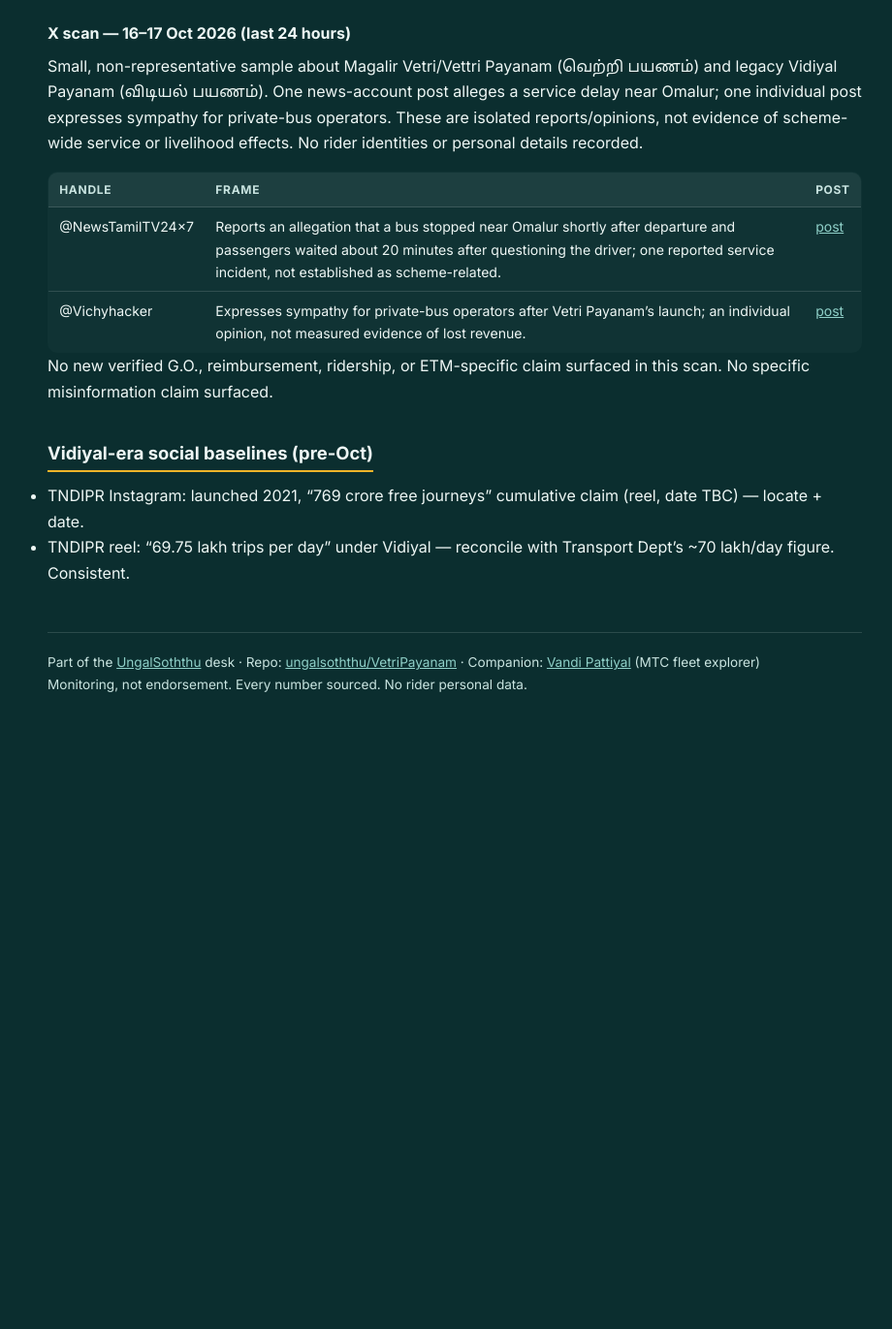
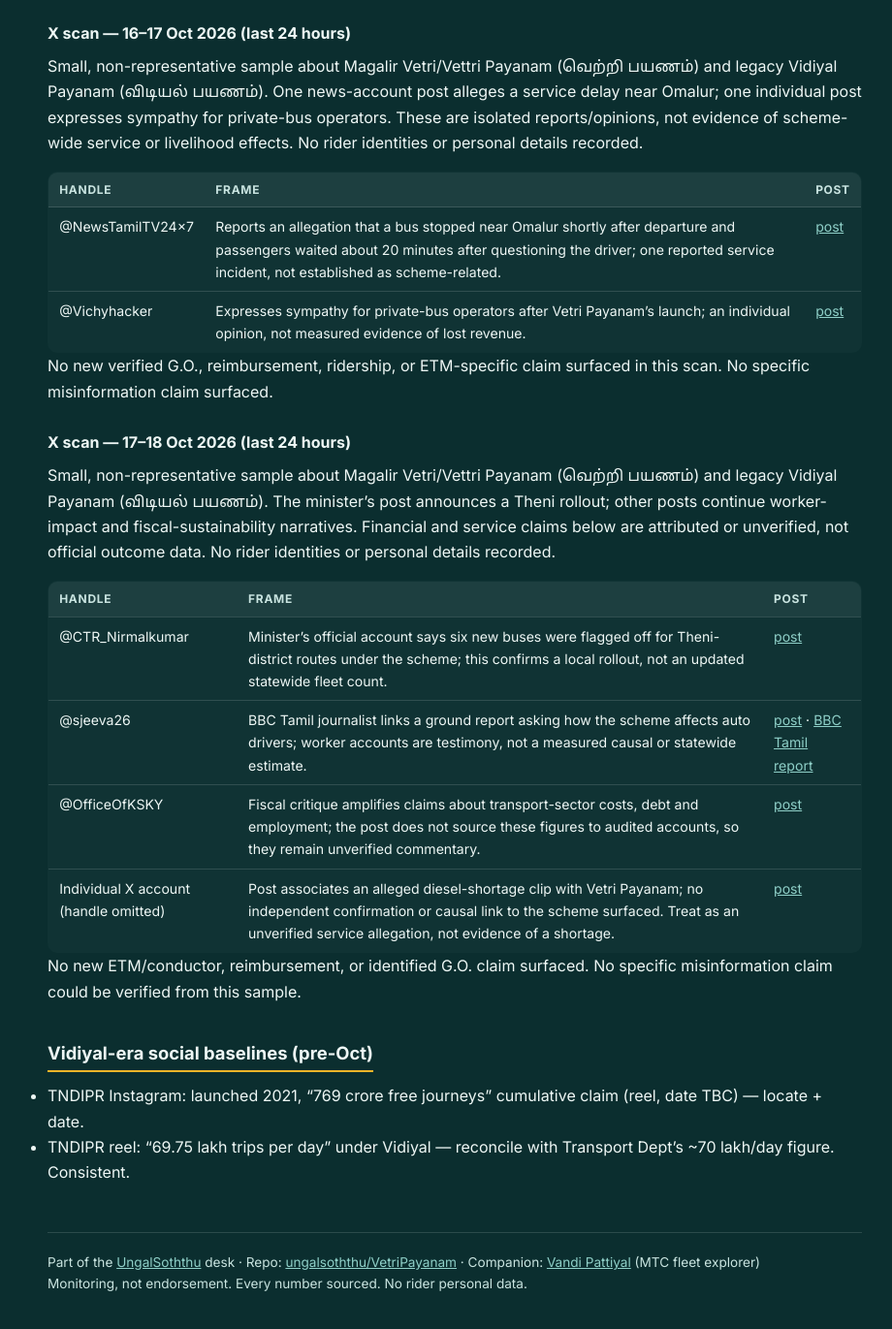
Before and after one commit to ungalsoththu/VetriPayanam, a Jekyll site: the page built from social/SOCIALLOG.md, in a window 1280 px wide and 1400 px high, scrolled down 6963 px. Shown: the top 1371 px of the window at 97% size, without its empty margins (171-1091 px from the left). Built offline with Jekyll 4.4.1, drawn with Linux system fonts in a browser that asks for light colours; before the commit the page ends 7744 px from its top, so only the background shows below that.

Commit message:
daily watch 2026-10-18: Theni rollout and operator concerns

```diff
--- a/data/metrics.csv
+++ b/data/metrics.csv
@@ -52,3 +52,4 @@ date,metric,value,unit,phase,source_url,note
 2026-10-09,reported_male_fare_reduction_max,16,INR,vetri,https://www.dailythanthi.com/news/tamilnadu/vetri-payan-project-expanded-340-buses-converted-to-normal-fare,Daily Thanthi (09 Oct 2026) reports reduction of ₹10–₹16 on the reclassified buses; report of official statement
 2026-10-09,preliminary_estimated_cumulative_journeys,59000000,journeys,vetri,https://auto.economictimes.indiatimes.com/news/commercial-vehicle/tamil-nadus-free-bus-travel-scheme-sees-5-9-crore-journeys-by-women/134825135,PTI/ETAuto (09 Oct 2026) cites an official preliminary estimate since 02 Oct; approximate and not an audited count
 2026-10-07,reported_daily_women_benefiting,8800000,reported_women_per_day,vetri,https://auto.economictimes.indiatimes.com/news/commercial-vehicle/tamil-nadus-free-bus-travel-scheme-sees-5-9-crore-journeys-by-women/134825135,Approximate figure reported by PTI/ETAuto (09 Oct 2026) citing an official for 07 Oct; not independently audited or stated to be deduplicated people
+2026-10-18,theni_vetri_buses_flagged,6,buses,vetri,https://x.com/CTR_Nirmalkumar/status/2111738951853891923,"Minister's official account lists six new buses started on Theni-district routes under scheme; event-level count only, not a revision to statewide designated-fleet baseline"
--- a/social/SOCIALLOG.md
+++ b/social/SOCIALLOG.md
@@ -182,6 +182,19 @@ Small, non-representative sample about Magalir Vetri/Vettri Payanam (வெற
 
 No new verified G.O., reimbursement, ridership, or ETM-specific claim surfaced in this scan. No specific misinformation claim surfaced.
 
+### X scan — 17–18 Oct 2026 (last 24 hours)
+
+Small, non-representative sample about Magalir Vetri/Vettri Payanam (வெற்றி பயணம்) and legacy Vidiyal Payanam (விடியல் பயணம்). The minister’s post announces a Theni rollout; other posts continue worker-impact and fiscal-sustainability narratives. Financial and service claims below are attributed or unverified, not official outcome data. No rider identities or personal details recorded.
+
+| Handle | Frame | Post |
+| --- | --- | --- |
+| @CTR_Nirmalkumar | Minister’s official account says six new buses were flagged off for Theni-district routes under the scheme; this confirms a local rollout, not an updated statewide fleet count. | [post](https://x.com/CTR_Nirmalkumar/status/2111738951853891923) |
+| @sjeeva26 | BBC Tamil journalist links a ground report asking how the scheme affects auto drivers; worker accounts are testimony, not a measured causal or statewide estimate. | [post](https://x.com/sjeeva26/status/2111807114868093077) · [BBC Tamil report](https://www.youtube.com/watch?v=uiEMBklj_YE) |
+| @OfficeOfKSKY | Fiscal critique amplifies claims about transport-sector costs, debt and employment; the post does not source these figures to audited accounts, so they remain unverified commentary. | [post](https://x.com/OfficeOfKSKY/status/2111817847915909623) |
+| Individual X account (handle omitted) | Post associates an alleged diesel-shortage clip with Vetri Payanam; no independent confirmation or causal link to the scheme surfaced. Treat as an unverified service allegation, not evidence of a shortage. | [post](https://x.com/MyNa_Writes_/status/2111681083133825183) |
+
+No new ETM/conductor, reimbursement, or identified G.O. claim surfaced. No specific misinformation claim could be verified from this sample.
+
 ## Vidiyal-era social baselines (pre-Oct)
 
 - TNDIPR Instagram: launched 2021, "769 crore free journeys" cumulative claim (reel, date TBC) — locate + date.
```
Also changed, not shown: news/NEWSLOG.md (+2 -0 lines).
